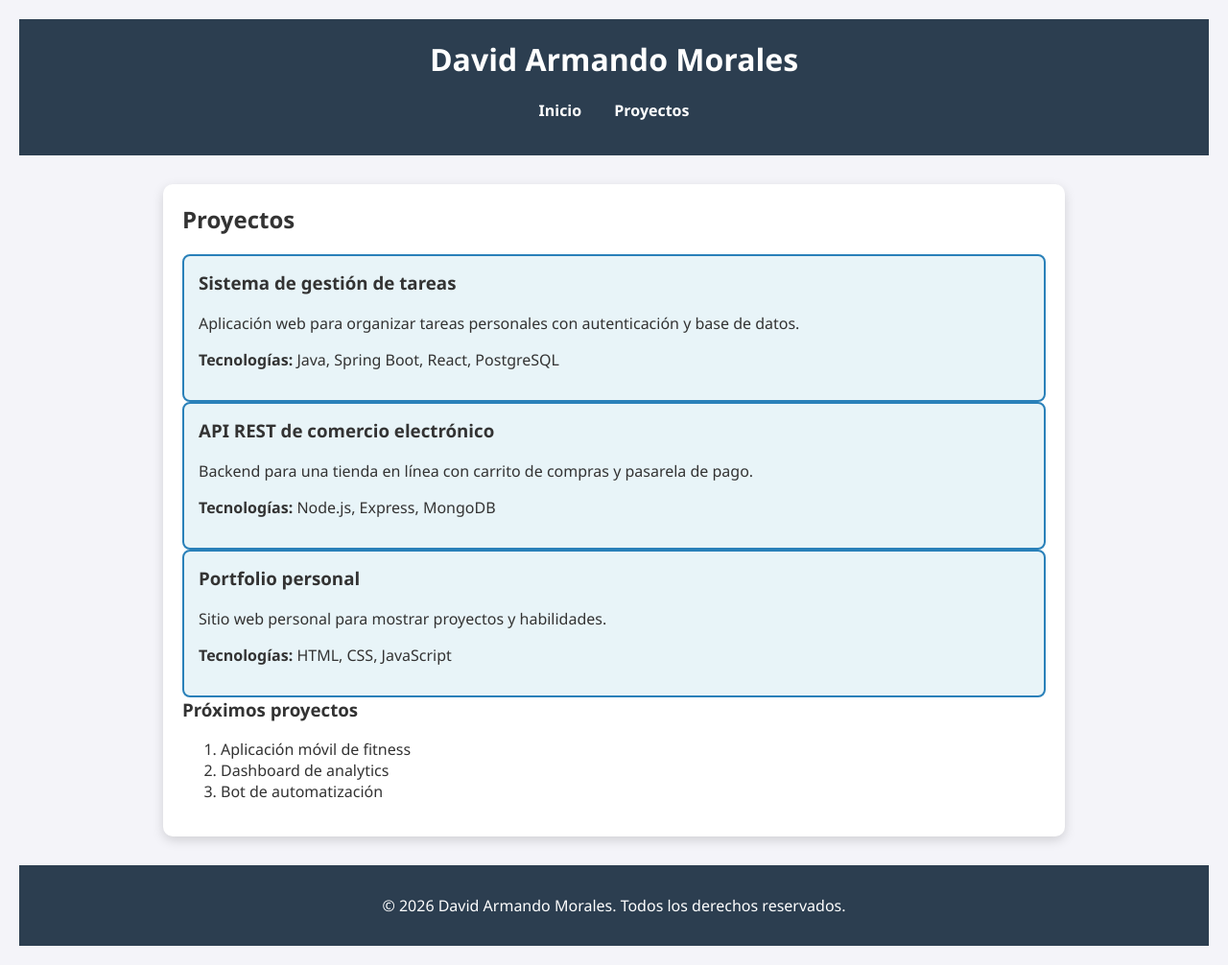
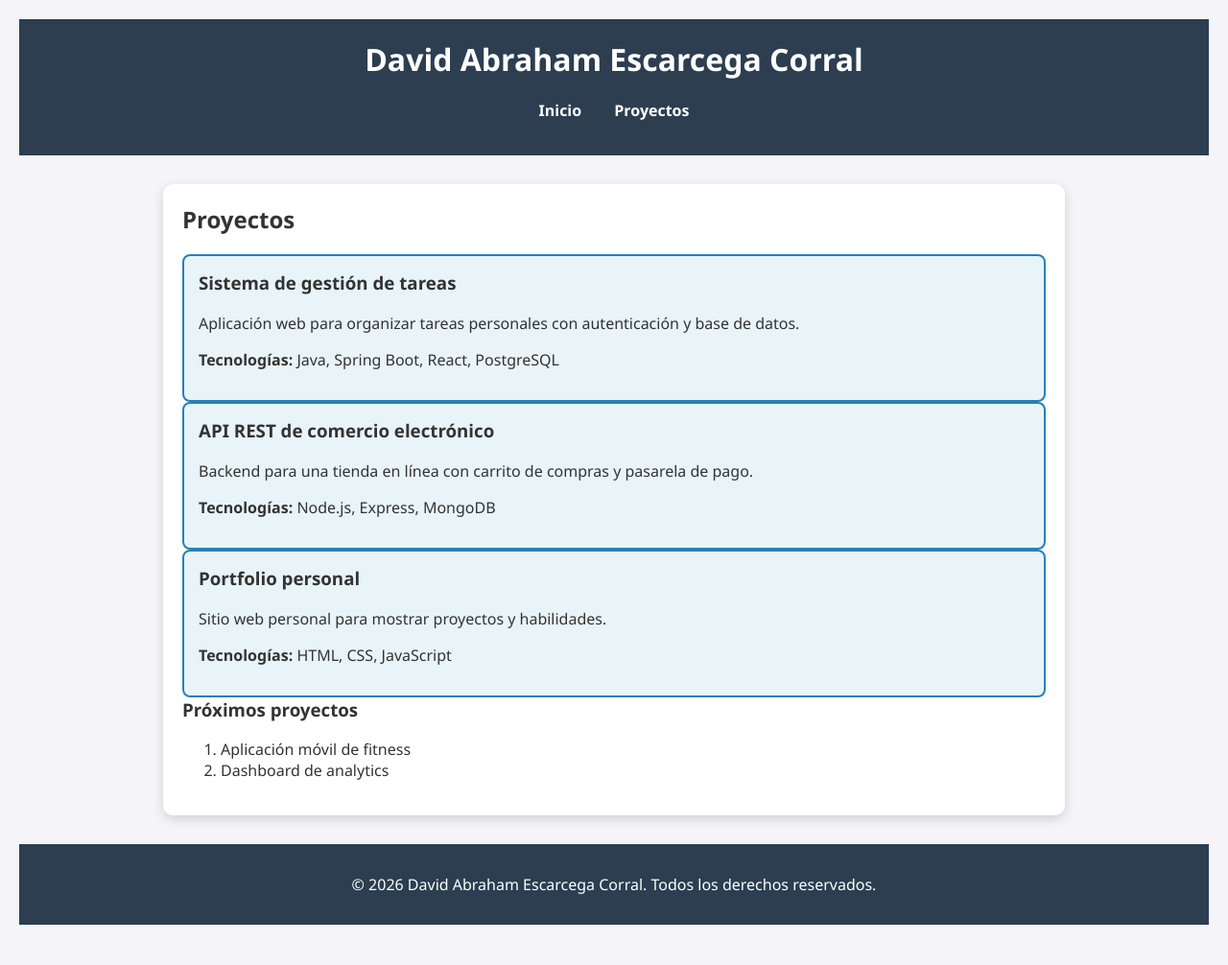
Before and after one commit to DavidEscarcegaCorral/actividades-apps-web, a plain HTML site: page portfolio-personal/src/main/resources/static/proyectos.html in a window 1280 px wide. Shown: the whole page at 96% size. After the commit the page ends 984 px from the top, so only its background shows below. Drawn offline with Linux system fonts and the light colour scheme.

Commit message:
portfolio v2

```diff
--- a/portfolio-personal/src/main/resources/static/proyectos.html
+++ b/portfolio-personal/src/main/resources/static/proyectos.html
@@ -9,7 +9,7 @@
 <body>
 
     <header>
-        <h1>David Armando Morales</h1>
+        <h1>David Abraham Escarcega Corral</h1>
         <nav>
             <ul>
                 <li><a href="index.html">Inicio</a></li>
@@ -44,13 +44,12 @@
             <ol>
                 <li>Aplicación móvil de fitness</li>
                 <li>Dashboard de analytics</li>
-                <li>Bot de automatización</li>
             </ol>
         </section>
     </main>
 
     <footer>
-        <p>&copy; 2026 David Armando Morales. Todos los derechos reservados.</p>
+        <p>&copy; 2026 David Abraham Escarcega Corral. Todos los derechos reservados.</p>
     </footer>
 
 </body>
```
